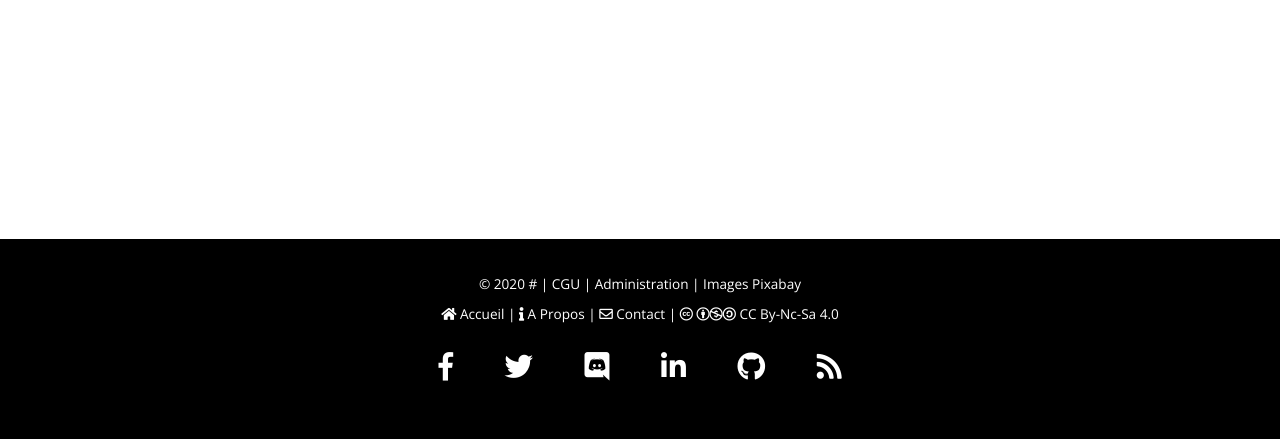
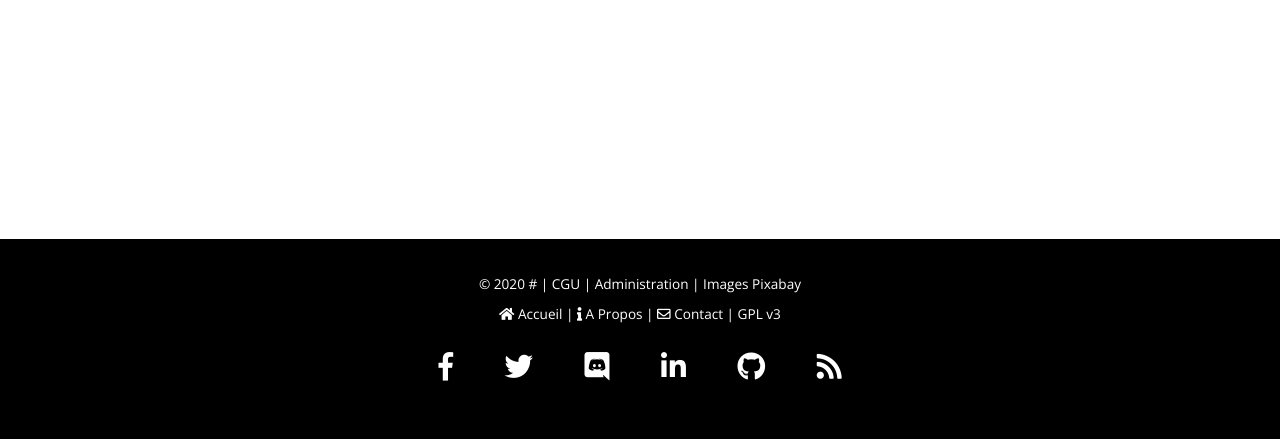
Before and after one commit to citizenz7/citizenz-blog, a Symfony app: template templates/admin/index.html.twig in a window 1280 px wide. Shown: the part 361-800 px from the top of the page. Run offline with Twig, Linux system fonts and the light colour scheme; the template is opened without the code that fills it: most values are stand-ins (such as "Sample title", 1, 10 or a date in 2020); some libraries are stand-ins or nearby versions; some web fonts are replaced.

Commit message:
Update licence in footer

```diff
--- a/templates/base.html.twig
+++ b/templates/base.html.twig
@@ -93,10 +93,7 @@
                         <a class="text-white" href="{{ path('home') }}"><i class="fas fa-home"></i> Accueil</a> |
                         <a class="text-white" href="{{ path('apropos') }}"><i class="fas fa-info"></i> A Propos</a> |
                         <a class="text-white" href="{{ path('contact') }}"><i class="far fa-envelope"></i> Contact</a> |
-                        <a class="text-white" href="https://creativecommons.org/licenses/by-nc-nd/4.0/deed.fr"><i
-                                class="fab fa-creative-commons"></i> <i class="fab fa-creative-commons-by"></i><i
-                                class="fab fa-creative-commons-nc"></i><i class="fab fa-creative-commons-sa"></i> CC
-                            By-Nc-Sa 4.0</a></span>
+                        <a class="text-white" href="https://www.gnu.org/licenses/gpl-3.0.fr.html">GPL v3</a></span>
                     <div id="footer-resources" class="mt-4">
                         <a href="https://www.facebook.com/o.prieur58/" target="_blank"><i class="fab fa-facebook-f px-4 fa-2x"></i></a>
                         <a href="https://twitter.com/citizenz58" target="_blank"><i class="fab fa-twitter px-4 fa-2x"></i></a>
```
